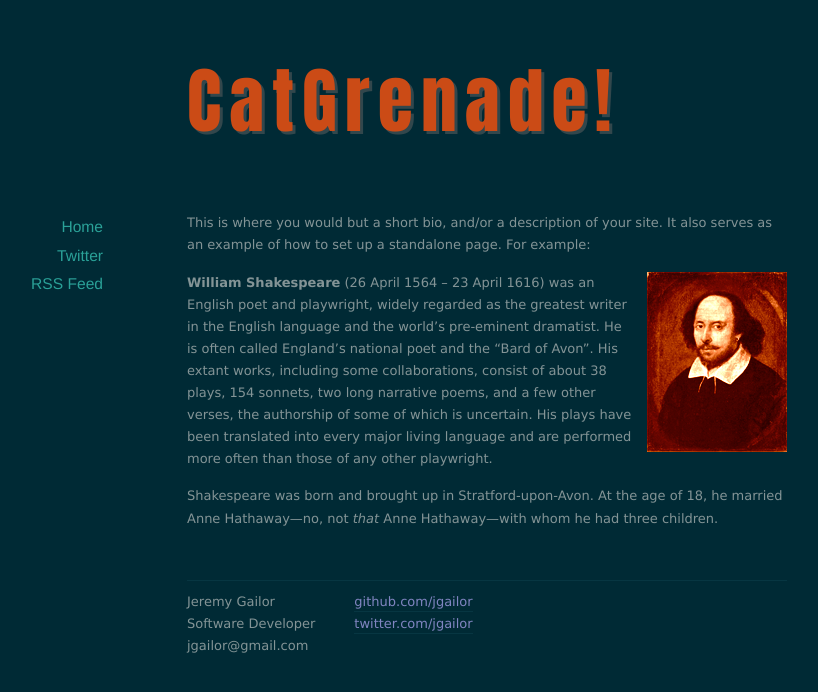
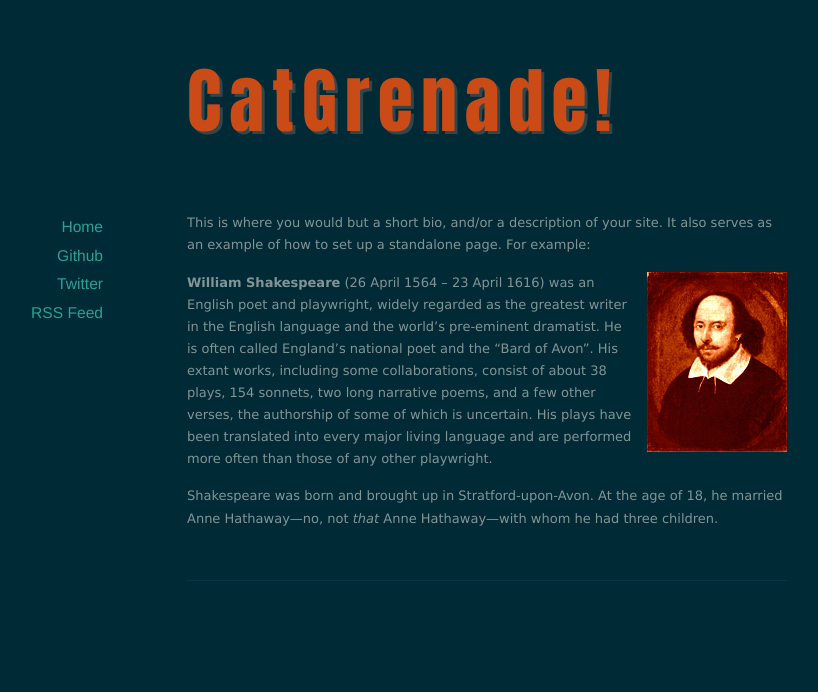
Before and after one commit to JGailor/jgailor.github.com, a Jekyll site: the page built from about/index.markdown, in a window 1280 px wide. Shown: the top 692 px of the page, without its empty margins (153-971 px from the left). Built offline with Jekyll 4.4.1, drawn with Linux system fonts in a browser that asks for light colours; nearby versions of some CDN libraries; Markdown is read by kramdown in place of the engine named in the settings.

Commit message:
Removed footer since the information was really in the side bar for the most part

```diff
--- a/_layouts/default.html
+++ b/_layouts/default.html
@@ -21,8 +21,10 @@
         <nav>
           <ul>
             <li><a href="/">Home</a></li>
+            <li><a href="http://github.com/jgailor/">Github</a></li>
             <li><a href="http://twitter.com/jgailor" target="_blank">Twitter</a></li>
             <li><a href="/feed.xml" target="_blank">RSS Feed</a></li>
+            <li>
           </ul>
         </nav>
       </div>
@@ -31,19 +33,6 @@
       </div>
     </div>
     <footer>
-      <div class="contact">
-        <p>
-          Jeremy Gailor<br />
-          Software Developer<br />
-          jgailor@gmail.com
-        </p>
-      </div>
-      <div class="contact">
-        <p>
-          <a href="http://github.com/yourusername/">github.com/jgailor</a><br />
-          <a href="http://twitter.com/yourusername/">twitter.com/jgailor</a><br />
-        </p>
-      </div>
       <script src="//ajax.googleapis.com/ajax/libs/jquery/1.10.1/jquery.min.js"></script>
       <script src="/assets/js/jquery.mobilemenu.min.js"></script>
       <script>
```
